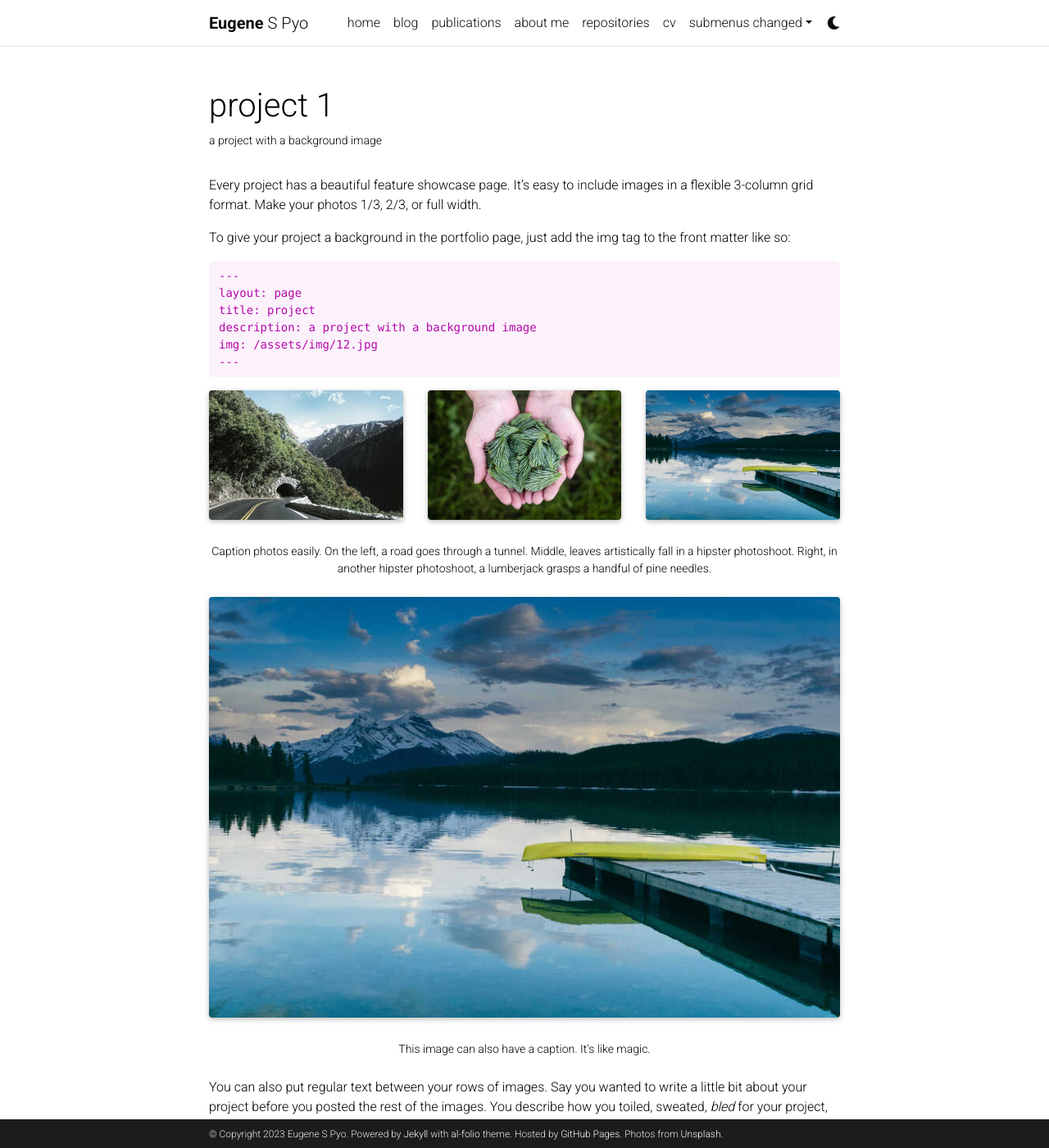
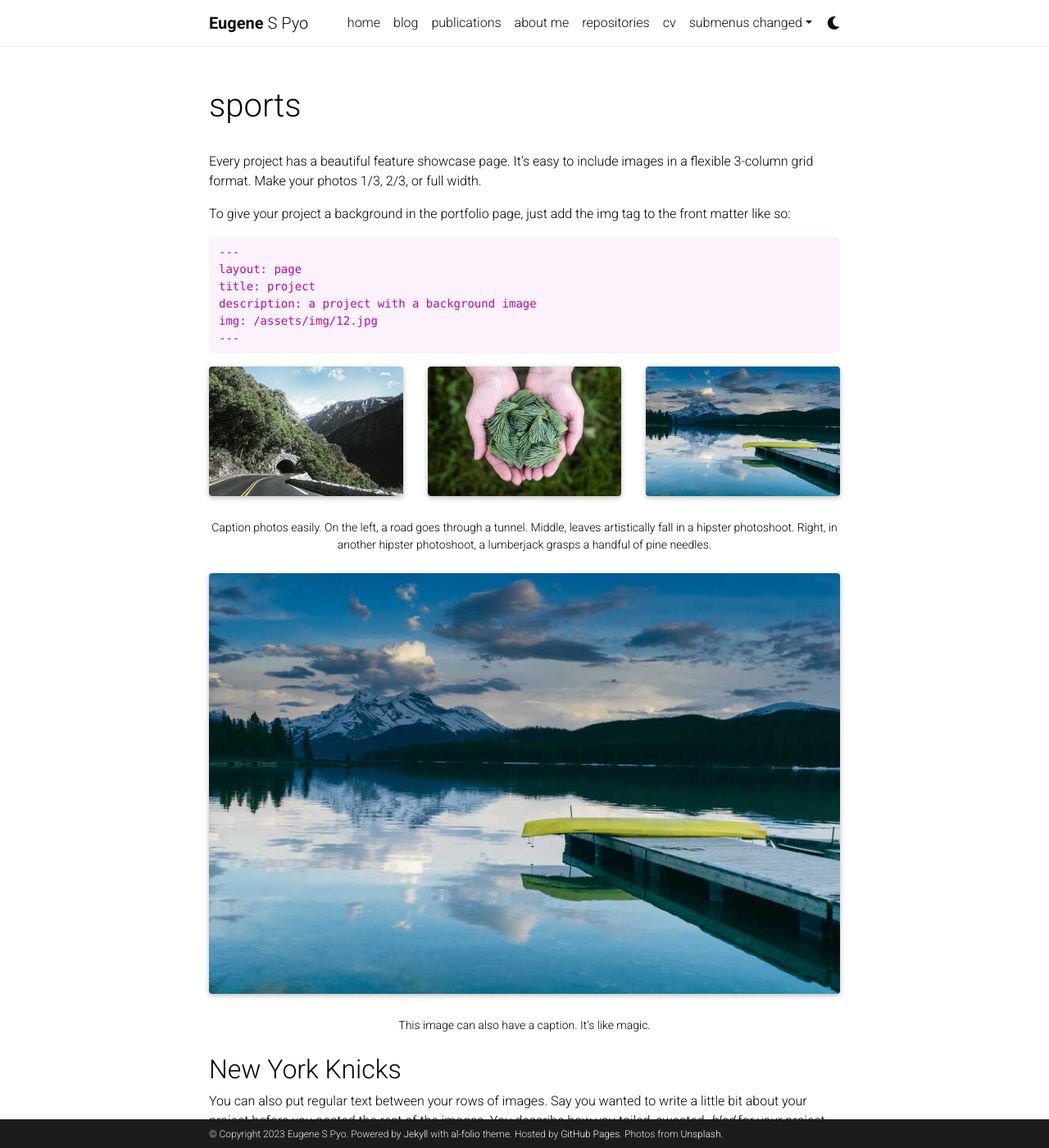
Before and after one commit to eugene-pyo/esp82.github.io, a Jekyll site: the page built from _projects/1_project.md, in a window 1280 px wide and 1400 px high. Shown: the whole window at 82% size. Built offline with Jekyll 4.4.1, drawn with Linux system fonts in a browser that asks for light colours; comment, search, counter and statistics services are not loaded; a style sheet for code colours, icons or effects is not loaded.

Commit message:
Update 1_project.md

```diff
--- a/_projects/1_project.md
+++ b/_projects/1_project.md
@@ -1,10 +1,10 @@
 ---
 layout: page
-title: project 1
-description: a project with a background image
+title: sports
+description:
 img: assets/img/12.jpg
 importance: 1
-category: work
+category:
 ---
 
 Every project has a beautiful feature showcase page.
@@ -43,6 +43,8 @@ To give your project a background in the portfolio page, just add the img tag to
     This image can also have a caption. It's like magic.
 </div>
 
+## New York Knicks
+
 You can also put regular text between your rows of images.
 Say you wanted to write a little bit about your project before you posted the rest of the images.
 You describe how you toiled, sweated, *bled* for your project, and then... you reveal its glory in the next row of images.
```
